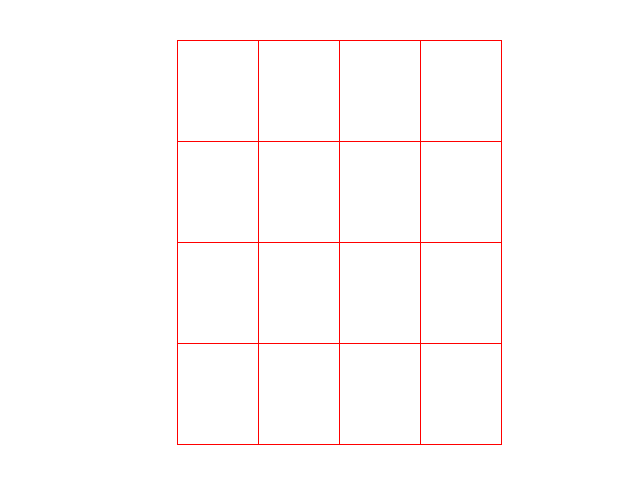
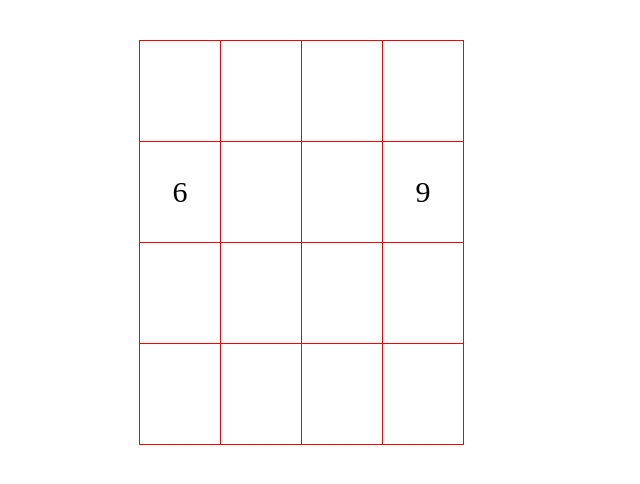
Before and after one commit to polandeme/fmin, a plain HTML site: page base.html in a window 1280 px wide. Shown: the whole page, without its empty margins (301-941 px from the left). Drawn offline with Linux system fonts and the light colour scheme.

Commit message:
insert num init

```diff
--- a/css/base.css
+++ b/css/base.css
@@ -2,7 +2,9 @@
 	margin: 0;
 	padding: 0;
 }
-
+li {
+	list-style: none;
+}
 .cell-wrapper {
 	width: auto;
 	max-width: 400px;
@@ -17,7 +19,8 @@
 }
 .cell-item {
 	font-size: 16px;
-	display: inline-block;
+	/*display: inline-block;*/
+	float: left;
 	width: 80px;
 	height: 100px;
 	border: 1px solid red;
@@ -34,3 +37,10 @@
 .border-un-bottom {
 	border-bottom: none;
 }
+
+.cell-item span {
+	display: inline-block;
+    line-height: 100px;
+    height: 100px;
+    font-size: 30px;
+}
--- a/js/base.js
+++ b/js/base.js
@@ -19,7 +19,33 @@ function initCell(n) {
 	$('.cell-group').html(list);
 }
 
+//
+function getRandomNum(base) {
+	var base = base || 10;
+	var num_one = Math.floor(Math.random() * base);
+	var num_two = Math.floor(Math.random() * base);
+	while(num_one === num_two) {
+		num_two = Math.floor(Math.random() * base);
+	}
+	return {
+		num_one: num_one,
+		num_two: num_two
+	}
+}
+
 initCell(16);
+insertNum();
+function insertNum() {
+	var index_one = Math.floor(Math.random() * 16);
+	var index_two = Math.floor(Math.random() * 16);
+	while(index_two === index_one) {
+		index_two = Math.floor(Math.random() * 16);
+	}
+	var randomNum = getRandomNum();
+	$('.cell-item').eq(index_one).html('<span>' + randomNum.num_one + '</span>');
+	$('.cell-item').eq(index_two).html('<span>' + randomNum.num_two + '</span>');
+}
+
 /**
  * 1. 多个对象push进去
  * 2. 增加attr, 点击后改变当前attr,获取新的attr.
```
